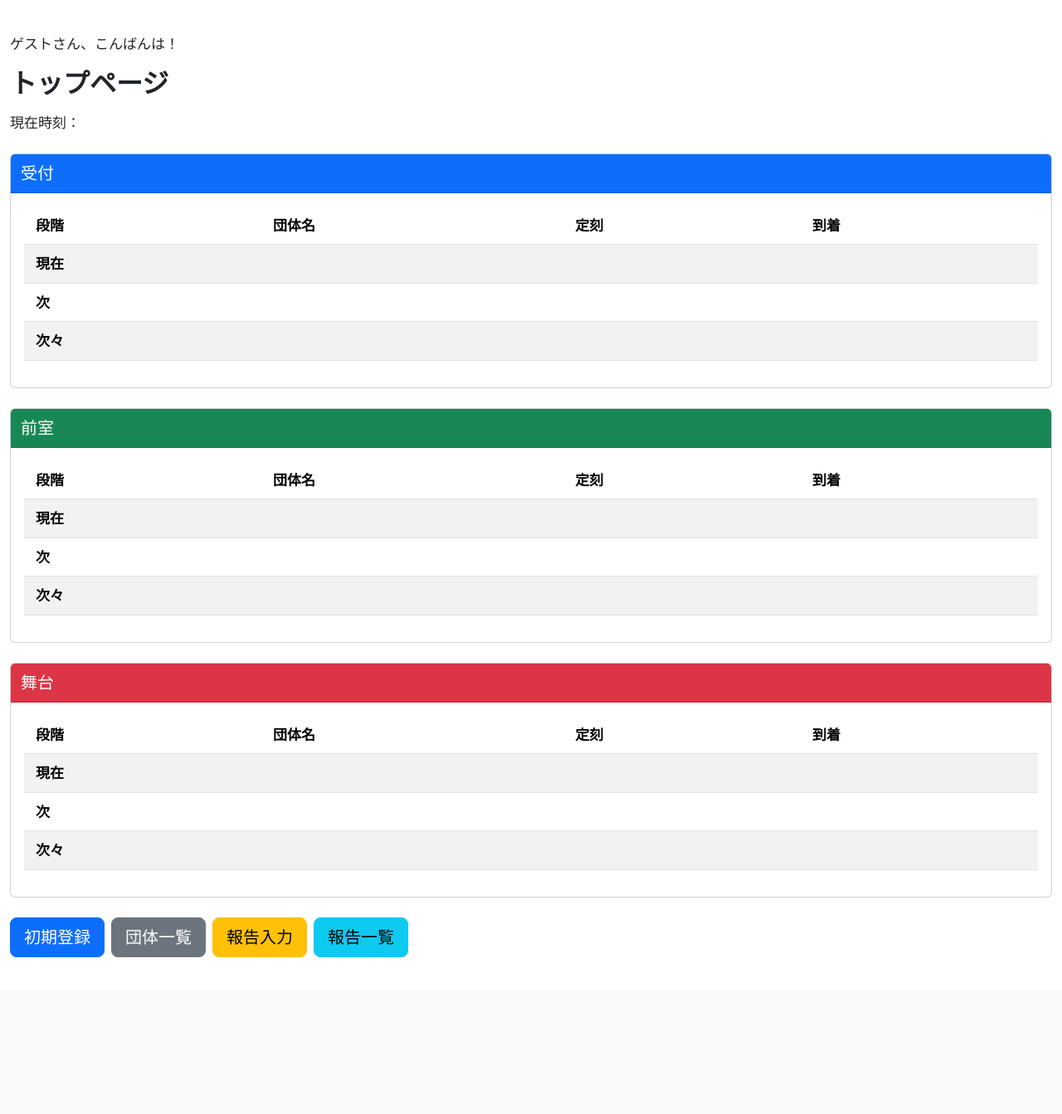
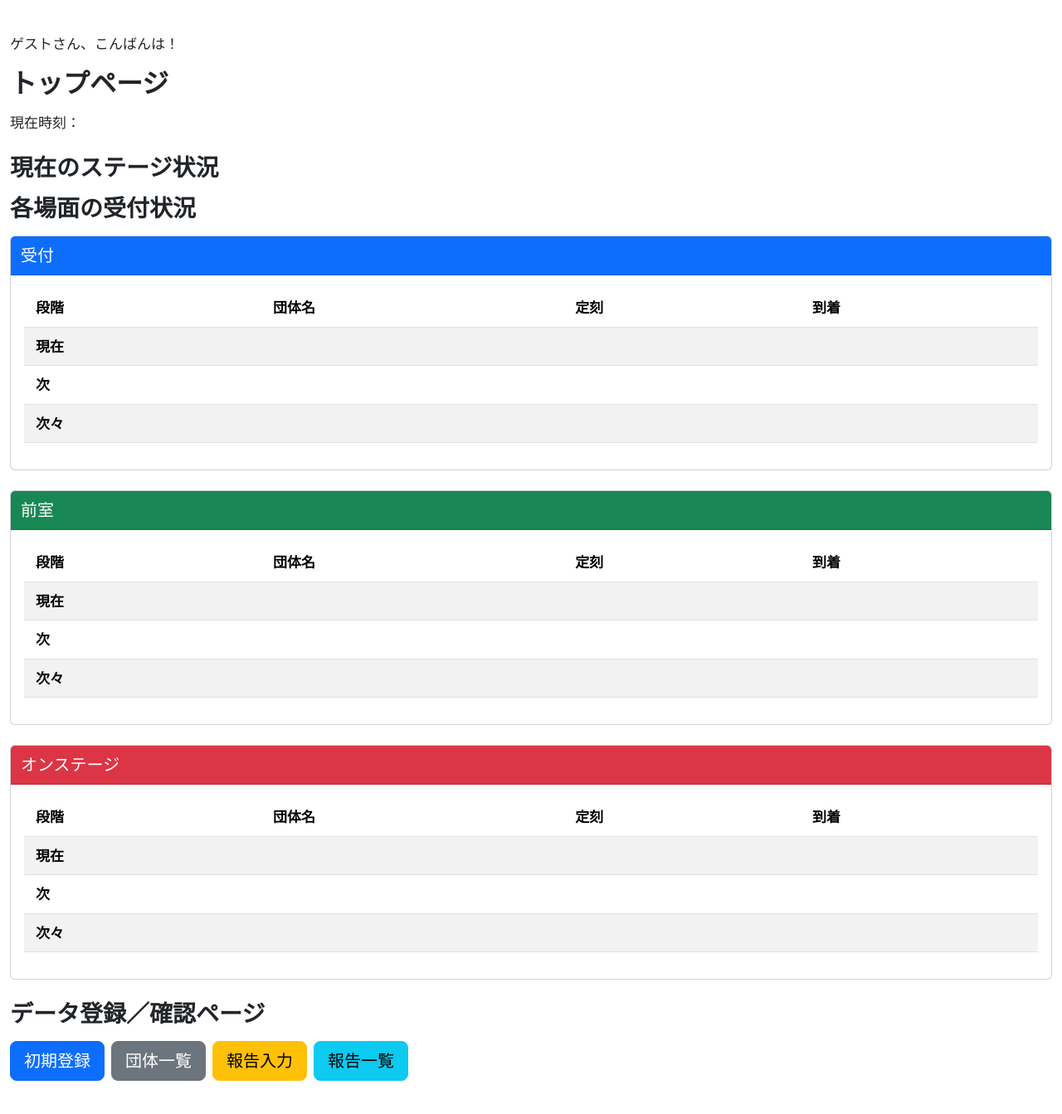
Before and after one commit to Bunnoichi/Echoes_Portal_Project, a Django app: template epp_project/templates/echoes/index.html in a window 1280 px wide. Shown: the part 58-1401 px from the top of the page at 83% size. Before the commit the page ends 1212 px from the top, so only its background shows below. Run offline with Django 5.2, Linux system fonts and the light colour scheme; the template is opened without the code that fills it, so the values that code supplies are empty.

Commit message:
インデックスページの表記を一部修正

```diff
--- a/epp_project/templates/echoes/index.html
+++ b/epp_project/templates/echoes/index.html
@@ -6,6 +6,10 @@
 
 <p class="mb-4">現在時刻：<strong>{{ now|date:"Y-m-d H:i" }}</strong></p>
 
+<h3 class="mb-3">現在のステージ状況</h3>
+
+
+<h3 class="mb-3">各場面の受付状況</h3>
 
 <!-- ======== 受付 ======== -->
 <div class="card mb-4">
@@ -47,7 +51,7 @@
 
 <!-- ======== 舞台 ======== -->
 <div class="card mb-4">
-  <div class="card-header bg-danger text-white stage-header">舞台</div>
+  <div class="card-header bg-danger text-white stage-header">オンステージ</div>
   <div class="card-body table-responsive">
     <table class="table table-striped align-middle">
       <thead>
@@ -63,6 +67,8 @@
     </table>
   </div>
 </div>
+
+<h3 class="mb-3">データ登録／確認ページ</h3>
 
 <!-- メニュー（スマホは縦、PCは横） -->
 <div class="mb-4 d-grid gap-2 d-md-flex">
@@ -83,7 +89,7 @@
           .parseFromString(html, "text/html")
           .querySelector("body").innerHTML;
       });
-  }, 5000);
+  }, 180000);
 </script>
 
 {% endblock %}
```
